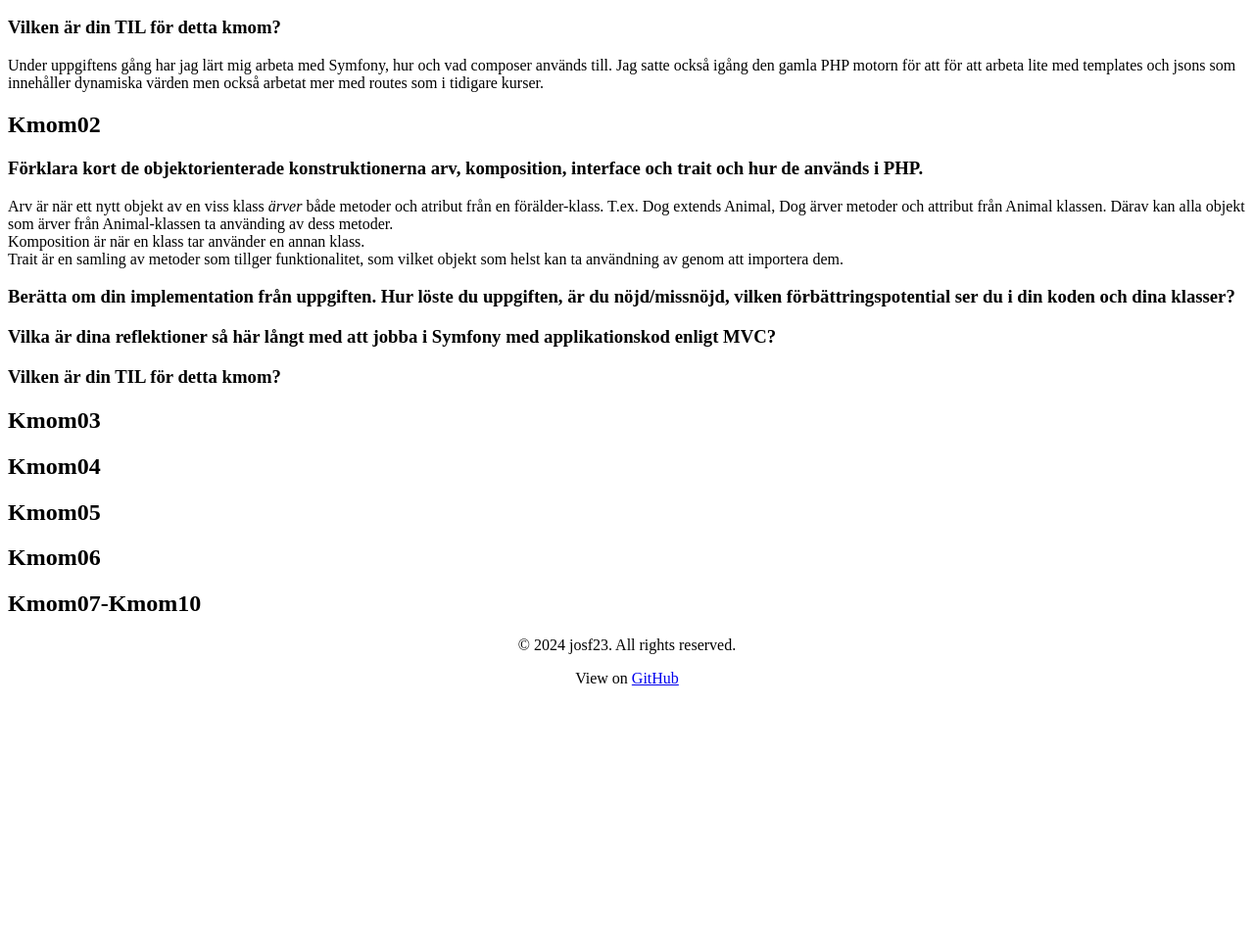
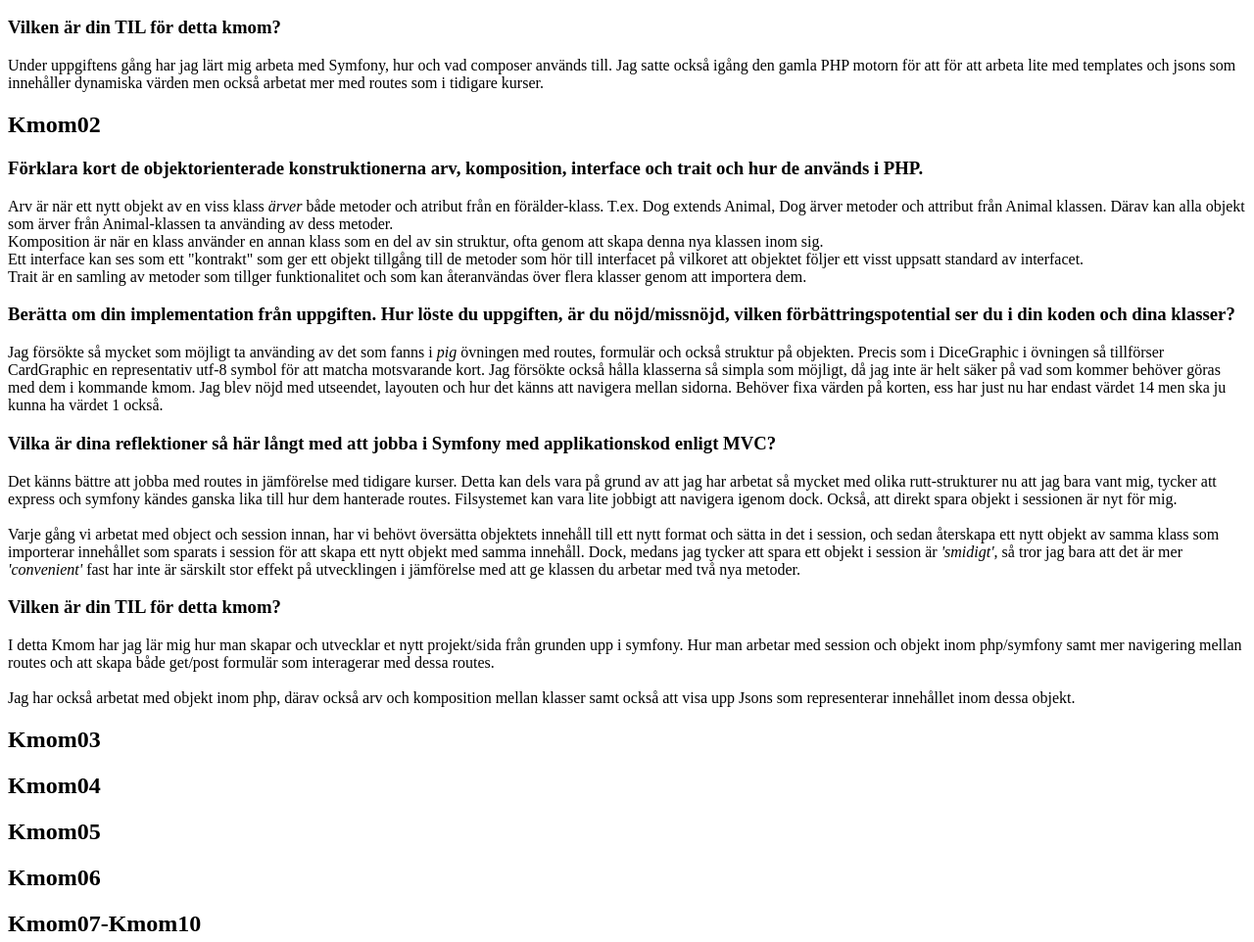
Before and after one commit to CCenjoyer/mvc, a Symfony app: template templates/report.html.twig in a window 1280 px wide. Shown: the part 1035-1997 px from the top of the page at 98% size. Before the commit the page ends 1735 px from the top, so only its background shows below. Run offline with Twig, Linux system fonts and the light colour scheme; the template is opened without the code that fills it, so the values that code supplies are empty; some libraries are stand-ins or nearby versions.

Commit message:
Kmom02: report-text added

```diff
--- a/templates/report.html.twig
+++ b/templates/report.html.twig
@@ -69,26 +69,37 @@
         Arv är när ett nytt objekt av en viss klass <em>ärver</em> både metoder och atribut från en förälder-klass. T.ex. Dog extends Animal, Dog ärver metoder och attribut från Animal klassen.
         Därav kan alla objekt som ärver från Animal-klassen ta använding av dess metoder.
         <br>
-        Komposition är när en klass tar använder en annan klass.
-
+        Komposition är när en klass använder en annan klass som en del av sin struktur, ofta genom att skapa denna nya klassen inom sig.
         <br>
-        Trait är en samling av metoder som tillger funktionalitet, som vilket objekt som helst kan ta användning av genom att importera dem.
-
+        Ett interface kan ses som ett "kontrakt" som ger ett objekt tillgång till de metoder som hör till interfacet på vilkoret att objektet följer ett visst uppsatt standard av interfacet.
+        <br>
+        Trait är en samling av metoder som tillger funktionalitet och som kan återanvändas över flera klasser genom att importera dem.
         </p>
 
         <h3 class="kmomtextheader"><strong>Berätta om din implementation från uppgiften. Hur löste du uppgiften, är du nöjd/missnöjd, vilken förbättringspotential ser du i din koden och dina klasser?</strong></h3>
         <p class="kmom-text">
-
+        Jag försökte så mycket som möjligt ta använding av det som fanns i <em>pig</em> övningen med routes, formulär och också struktur på objekten. Precis som i DiceGraphic i övningen så tillförser CardGraphic en
+        representativ utf-8 symbol för att matcha motsvarande kort. Jag försökte också hålla klasserna så simpla som möjligt, då jag inte är helt säker på vad som kommer behöver göras med dem i kommande kmom.
+        Jag blev nöjd med utseendet, layouten och hur det känns att navigera mellan sidorna.
+        Behöver fixa värden på korten, ess har just nu har endast värdet 14 men ska ju kunna ha värdet 1 också.
         </p>
 
         <h3 class="kmomtextheader"><strong>Vilka är dina reflektioner så här långt med att jobba i Symfony med applikationskod enligt MVC?</strong></h3>
         <p class="kmom-text">
-
+        Det känns bättre att jobba med routes in jämförelse med tidigare kurser. Detta kan dels vara på grund av att jag har arbetat så mycket med olika rutt-strukturer nu att jag bara vant mig, tycker att
+        express och symfony kändes ganska lika till hur dem hanterade routes. Filsystemet kan vara lite jobbigt att navigera igenom dock. Också, att direkt spara objekt i sessionen är nyt för mig.
+        <br><br>
+        Varje gång vi arbetat med object och session innan, har vi behövt översätta objektets innehåll till ett nytt format och sätta in det i session, och sedan återskapa ett nytt objekt av samma
+        klass som importerar innehållet som sparats i session för att skapa ett nytt objekt med samma innehåll. Dock, medans jag tycker att spara ett objekt i session är <em>'smidigt'</em>, så tror
+        jag bara att det är mer <em>'convenient'</em> fast har inte är särskilt stor effekt på utvecklingen i jämförelse med att ge klassen du arbetar med två nya metoder.
         </p>
 
         <h3 class="kmomtextheader"><strong>Vilken är din TIL för detta kmom?</strong></h3>
         <p class="kmom-text">
-
+        I detta Kmom har jag lär mig hur man skapar och utvecklar et nytt projekt/sida från grunden upp i symfony. Hur man arbetar med session och objekt inom php/symfony samt mer navigering
+        mellan routes och att skapa både get/post formulär som interagerar med dessa routes.
+        <br><br>
+        Jag har också arbetat med objekt inom php, därav också arv och komposition mellan klasser samt också att visa upp Jsons som representerar innehållet inom dessa objekt.
         </p>
     </div>
 
```
Also changed, not shown: templates/cards/carddoc.html.twig (+22 -1 lines).
